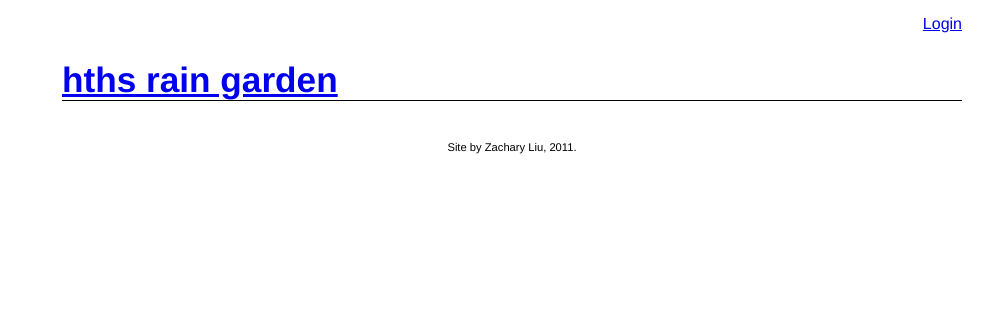
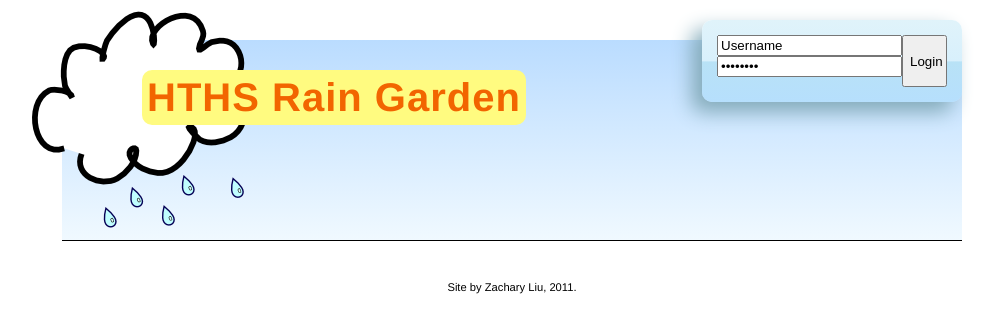
Before and after one commit to zacharyliu/HTHS-Rain-Garden, a CodeIgniter app: template application/views/template.php in a window 1280 px wide. Shown: the top 333 px of the page, without its empty margins (128-1123 px from the left). Run offline with CodeIgniter, Linux system fonts and the light colour scheme; the template is opened without the code that fills it, so the values that code supplies are empty.

Commit message:
header styles

```diff
--- /dev/null
+++ b/application/views/login_view_inline.php
@@ -0,0 +1,20 @@
+<div>
+<?php
+$this->load->helper('form');
+
+echo form_open('user/login/submit');
+?>
+<div style="float: left;">
+<?php
+echo form_input('username', 'Username');
+echo '<br />';
+echo form_password('password', 'Password');
+?>
+</div>
+<div style="float: left;">
+<?php
+echo form_submit(array('name' => 'submit', 'value' => 'Login', 'style' => 'width: 45px; height: 52px;'));
+echo form_close();
+?>
+</div>
+</div>
--- a/application/views/template.php
+++ b/application/views/template.php
@@ -10,6 +10,8 @@ $this->load->helper('url');
 <body>
 	<div id="wrap">
 		<div id="header">
+		<div id="cloud">
+		</div>
 		<h1><?php echo anchor("", "HTHS Rain Garden"); ?></h1>
 		<div id="user">
 		<?php
@@ -17,7 +19,9 @@ $this->load->helper('url');
 				echo 'Welcome, ' . $this->session->userdata('username') . ' | ' . anchor('user/logout', 'Logout');
 			} else {
 				$this->load->helper('url');
-				echo anchor('user/login', 'Login')/* . ' | ' . anchor('user/register', 'Register')*/;
+				/*echo anchor('user/login', 'Login') . ' | ' . anchor('user/register', 'Register')*/;
+
+				$this->load->view('login_view_inline');
 			}
 		?>
 		</div>
--- a/css/main.css
+++ b/css/main.css
@@ -11,25 +11,64 @@ body {
 }
 
 #header {
-	height: 100px;
-	overflow: hidden;
+	margin-top: 40px;
+	height: 200px;
 	position: relative;
 	border-bottom: 1px solid black;
+	-moz-border-radius: 100px 0px 0px;
+	-webkit-border-radius: 100px 0px 0px 0px;
+	border-radius: 100px 0px 0px;
+
+background: rgb(186,220,255); /* Old browsers */
+background: -moz-linear-gradient(top, rgba(186,220,255,1) 0%, rgba(240,249,255,1) 100%); /* FF3.6+ */
+background: -webkit-gradient(linear, left top, left bottom, color-stop(0%,rgba(186,220,255,1)), color-stop(100%,rgba(240,249,255,1))); /* Chrome,Safari4+ */
+background: -webkit-linear-gradient(top, rgba(186,220,255,1) 0%,rgba(240,249,255,1) 100%); /* Chrome10+,Safari5.1+ */
+background: -o-linear-gradient(top, rgba(186,220,255,1) 0%,rgba(240,249,255,1) 100%); /* Opera11.10+ */
+background: -ms-linear-gradient(top, rgba(186,220,255,1) 0%,rgba(240,249,255,1) 100%); /* IE10+ */
+filter: progid:DXImageTransform.Microsoft.gradient( startColorstr='#badcff', endColorstr='#f0f9ff',GradientType=0 ); /* IE6-9 */
+background: linear-gradient(top, rgba(186,220,255,1) 0%,rgba(240,249,255,1) 100%); /* W3C */
 }
 #header #user {
-	text-align: right;
-	margin-top: 15px;
+	position: absolute;
+	right: 0;
+	top: -20px;
+	padding: 15px;
+	box-shadow: -10px 10px 20px #84ABBA;
+	-webkit-box-shadow: -10px 10px 20px #84ABBA;
+	-moz-box-shadow: -10px 10px 20px #84ABBA;
+	border-radius: 10px;
+	-webkit-border-radius: 10px;
+	-moz-border-radius: 10px;
+
+
+background: rgb(224,243,250); /* Old browsers */
+background: -moz-linear-gradient(top, rgba(224,243,250,1) 0%, rgba(216,240,252,1) 50%, rgba(184,226,246,1) 51%, rgba(182,223,253,1) 100%); /* FF3.6+ */
+background: -webkit-gradient(linear, left top, left bottom, color-stop(0%,rgba(224,243,250,1)), color-stop(50%,rgba(216,240,252,1)), color-stop(51%,rgba(184,226,246,1)), color-stop(100%,rgba(182,223,253,1))); /* Chrome,Safari4+ */
+background: -webkit-linear-gradient(top, rgba(224,243,250,1) 0%,rgba(216,240,252,1) 50%,rgba(184,226,246,1) 51%,rgba(182,223,253,1) 100%); /* Chrome10+,Safari5.1+ */
+background: -o-linear-gradient(top, rgba(224,243,250,1) 0%,rgba(216,240,252,1) 50%,rgba(184,226,246,1) 51%,rgba(182,223,253,1) 100%); /* Opera11.10+ */
+background: -ms-linear-gradient(top, rgba(224,243,250,1) 0%,rgba(216,240,252,1) 50%,rgba(184,226,246,1) 51%,rgba(182,223,253,1) 100%); /* IE10+ */
+filter: progid:DXImageTransform.Microsoft.gradient( startColorstr='#e0f3fa', endColorstr='#b6dffd',GradientType=0 ); /* IE6-9 */
+background: linear-gradient(top, rgba(224,243,250,1) 0%,rgba(216,240,252,1) 50%,rgba(184,226,246,1) 51%,rgba(182,223,253,1) 100%); /* W3C */
 }
 #header h1 {
 	margin: 0;
-	padding: 0;
-	font-size: 2.2em;
+	padding: 5px;
+	font-size: 2.5em;
 	font-weight: bold;
-	text-transform: lowercase;
 	float: left;
 	position: absolute;
-	bottom: 0;
-	left: 0;
+	top: 30px;
+	left: 80px;
+	background-color: #FFFB80;
+	color: #F26500;
+	letter-spacing: 1px;
+	border-radius: 10px;
+	-webkit-border-radius: 10px;
+	-moz-border-radius: 10px;
+}
+#header h1 a {
+	text-decoration: none;
+	color: inherit;
 }
 #header ul {
 	list-style: none;
@@ -42,20 +81,31 @@ body {
 #header li {
 	display: inline-block;
 	background: url('../img/button.png');
-	width: 235px;
-	height: 85px;
+	width: 214px;
+	height: 86px;
 	margin-left: -10px;
 	position: relative;
 }
 #header li a {
-	display: inline-block;
+	display: block;
 	position: absolute;
-	top: 45px;
-	left: 140px;
+	top: 44px;
+	left: 90px;
+	right: 10px;
+	bottom: 20px;
 	font-weight: bold;
 	text-decoration: none;
 	color: #D45800;
 	font-size: 20px;
+	text-align: center;
+}
+#header #cloud {
+	background: url('../img/cloud.png');
+	width: 222px;
+	height: 222px;
+	position: absolute;
+	left: -30px;
+	top: -30px;
 }
 
 #main {
```
Also changed, not shown: img/button.png, img/cloud.png, img/originals/button.svg, img/originals/cloud.svg.
